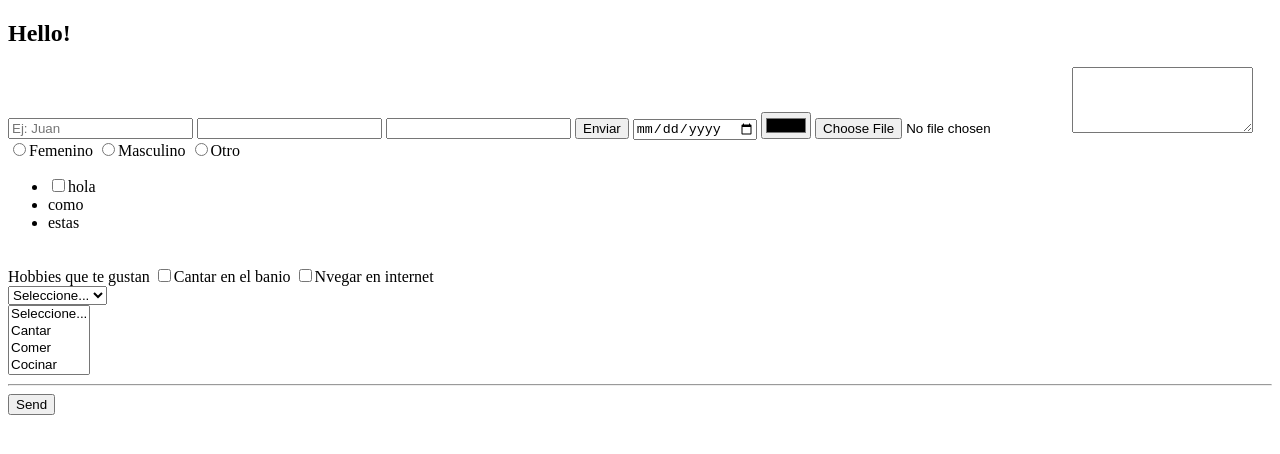
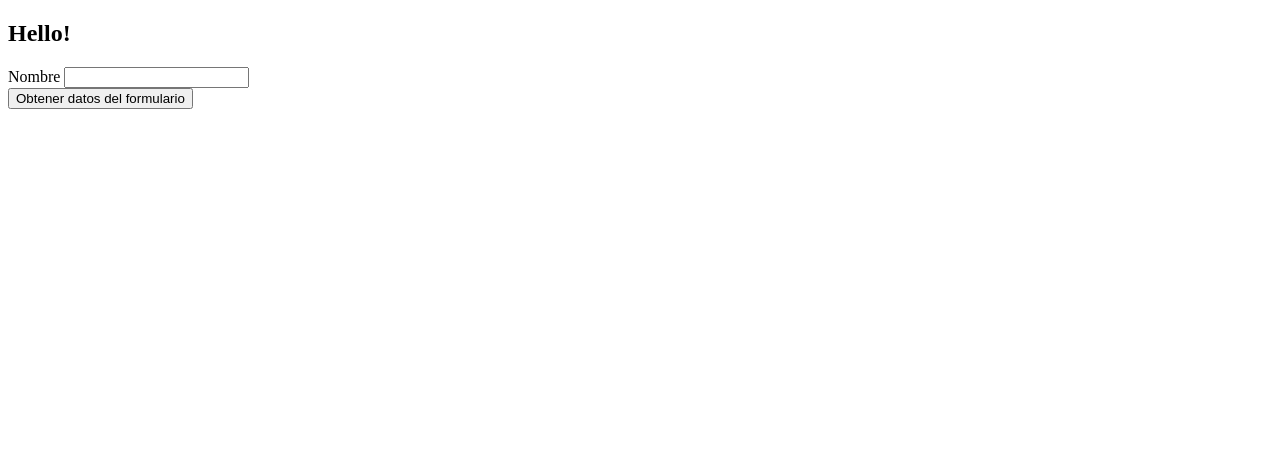
Before and after one commit to BIT-BootCamp-FullStack-MEAN-202307/BIT-JavaScript, a plain HTML site: page 05-dom/index.html in a window 1280 px wide. Drawn offline with Linux system fonts and the light colour scheme.

Commit message:
[+] index.html: DOM & API JavaScript

```diff
--- a/05-dom/01-obtener-elementos.js
+++ b/05-dom/01-obtener-elementos.js
@@ -0,0 +1,20 @@
+/** API JavaScript */
+const $btnEl = document.getElementById( 'btn-enviar' );
+
+$btnEl.addEventListener( 'click', function ( event ) {
+    event.preventDefault();
+
+    const $inputEl = document.getElementById( 'nombre' );
+
+    console.log( $inputEl.value );
+
+    const $fieldEl = document.getElementById( 'field' );
+    const $pEl = document.createElement( 'p' );
+
+    $pEl.textContent = $inputEl.value;      // Asignando el valor que tengo en el input al parrafo
+
+
+    $fieldEl.append( $pEl );                // Agrego como hijo al elemento
+});
+
+console.log( $btnEl );
--- a/05-dom/index.html
+++ b/05-dom/index.html
@@ -8,59 +8,11 @@
 <body>
     <h2 class="hello">Hello!</h2>
     <form>
-        <input
-            type="text"
-            name="first_name"
-            placeholder="Ej: Juan"
-        >
-        <input
-            type="number"
-        >
-        <input type="password">
-        <input type="reset" value="Enviar">
-        <input type="date">
-        <input type="color">
-        <input type="file">
-
-        <textarea
-            name="description"
-            cols="20"
-            rows="4"
-        ></textarea>
-        <br />
-        <input type="radio" name="gender">Femenino
-        <input type="radio" name="gender">Masculino
-        <input type="radio" name="gender">Otro
-
-        <ul>
-            <li><input type="checkbox">hola</li>
-            <li>como</li>
-            <li>estas</li>
-        </ul>
-
-        <br />
-        Hobbies que te gustan
-        <input type="checkbox">Cantar en el banio
-        <input type="checkbox">Nvegar en internet
-
-        <br />
-        <select name="hobbies">
-            <option value="#">Seleccione...</option>
-            <option value="cantar">Cantar</option>
-            <option value="cantar">Comer</option>
-        </select>
-
-        <br />
-        <select name="hobbies" multiple>
-            <option value="#">Seleccione...</option>
-            <option value="cantar">Cantar</option>
-            <option value="cantar">Comer</option>
-            <option value="cantar">Cocinar</option>
-            <option value="cantar">Camellar</option>
-        </select>
-        <hr />
-
-        <button type="submit">Send</button>
+        <div class="field" id="field">
+            <label for="">Nombre</label>
+            <input type="text" name="nombre" id="nombre">
+        </div>
+        <button id="btn-enviar" type="submit">Obtener datos del formulario</button>
     </form>
 
     <script src="./01-obtener-elementos.js"></script>
```
